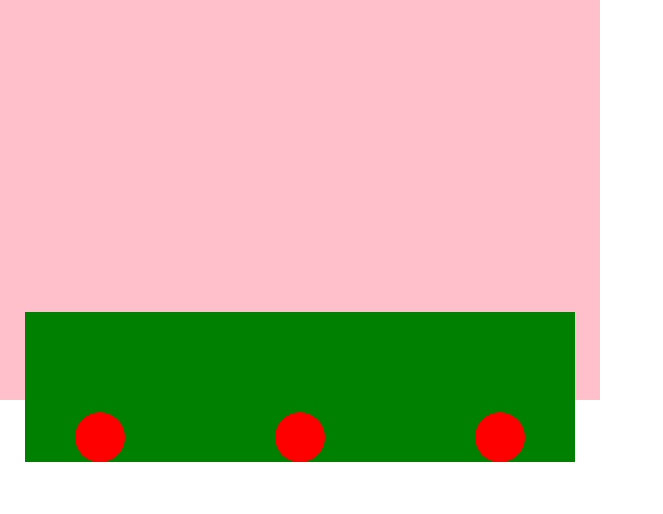
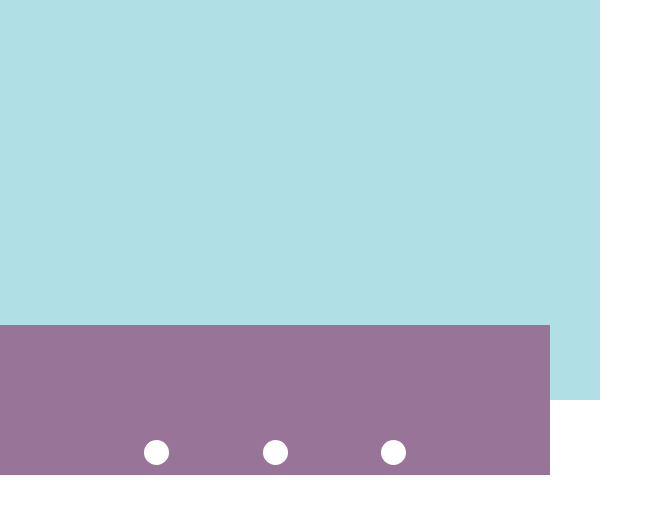
Before and after one commit to codemasterturma3/aula-css-bootstrap, a plain HTML site: page index.html in a window 1280 px wide. Shown: the whole page, without its empty margins (0-663 px from the left). Drawn offline with nearby package versions, Linux system fonts and the light colour scheme.

Commit message:
com o bootstrap

```diff
--- a/index.html
+++ b/index.html
@@ -4,24 +4,26 @@
     <meta charset="UTF-8">
     <meta http-equiv="X-UA-Compatible" content="IE=edge">
     <meta name="viewport" content="width=device-width, initial-scale=1.0">
-    <title>Git example</title>
+    <title>Git example using bootstrap</title>
     <link href="https://cdn.jsdelivr.net/npm/bootstrap@5.0.2/dist/css/bootstrap.min.css" rel="stylesheet" integrity="sha384-EVSTQN3/azprG1Anm3QDgpJLIm9Nao0Yz1ztcQTwFspd3yD65VohhpuuCOmLASjC" crossorigin="anonymous">
     <link rel="stylesheet" href="style.css">
 </head>
 <body>
     <!--
-    <header class="my-header gap-2 d-flex justify-content-center align-items-end">
+        <header class="my-header gap-2 d-flex justify-content-center align-items-end">
         <div class="ball rounded-circle"></div>
         <div class="ball rounded-circle"></div>
         <div class="ball rounded-circle"></div>
     </header>
     -->
-    <div class="pai">
-        <div class="filho">
-            <div class="ball"></div>
-            <div class="ball"></div>
-            <div class="ball"></div>
+
+    <div class="pai position-relative">
+        <div class="filho gap-10 position-absolute d-flex justify-content-evenly align-items-end">
+            <div class="ball rounded-circle"></div>
+            <div class="ball rounded-circle"></div>
+            <div class="ball rounded-circle"></div>
         </div>
     </div>
+
 </body>
 </html>
--- a/style.css
+++ b/style.css
@@ -5,34 +5,28 @@
 }
 
 .ball {
-    width: 50px;
-    height: 50px;
-    background-color: red;
-    border-radius: 50%;
+    width: 25px;
+    height: 25px;
+    background-color: white;
 }
 
 .pai {
-    position: relative;
     width: 600px;
     height: 400px;
-    background-color: pink;
+    background-color:powderblue;
 }
 
 .filho {
-    position: absolute;
     width: 550px;
     height: 150px;
-    background-color: green;
-    bottom: -62px;
+    background-color: rgb(152, 117, 152);
+
+    bottom: -75px;
+    left: 0;
     right: 0;
-    left: 0;
-    margin: auto;
 
-    display: flex;
-    justify-content: space-between;
-    gap: 10px;
-    align-items: flex-end;
 
     padding-left: 50px;
     padding-right: 50px;
+    padding-bottom: 10px;
 }
```
